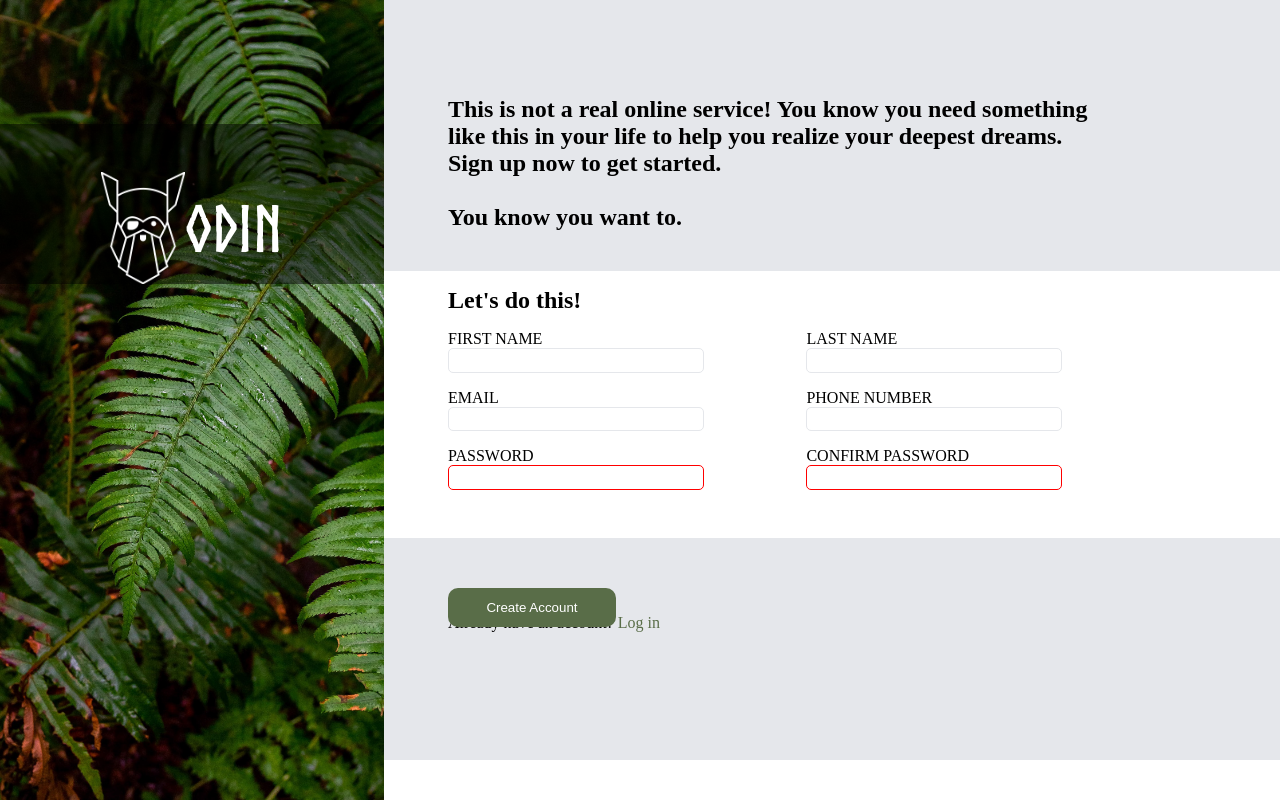
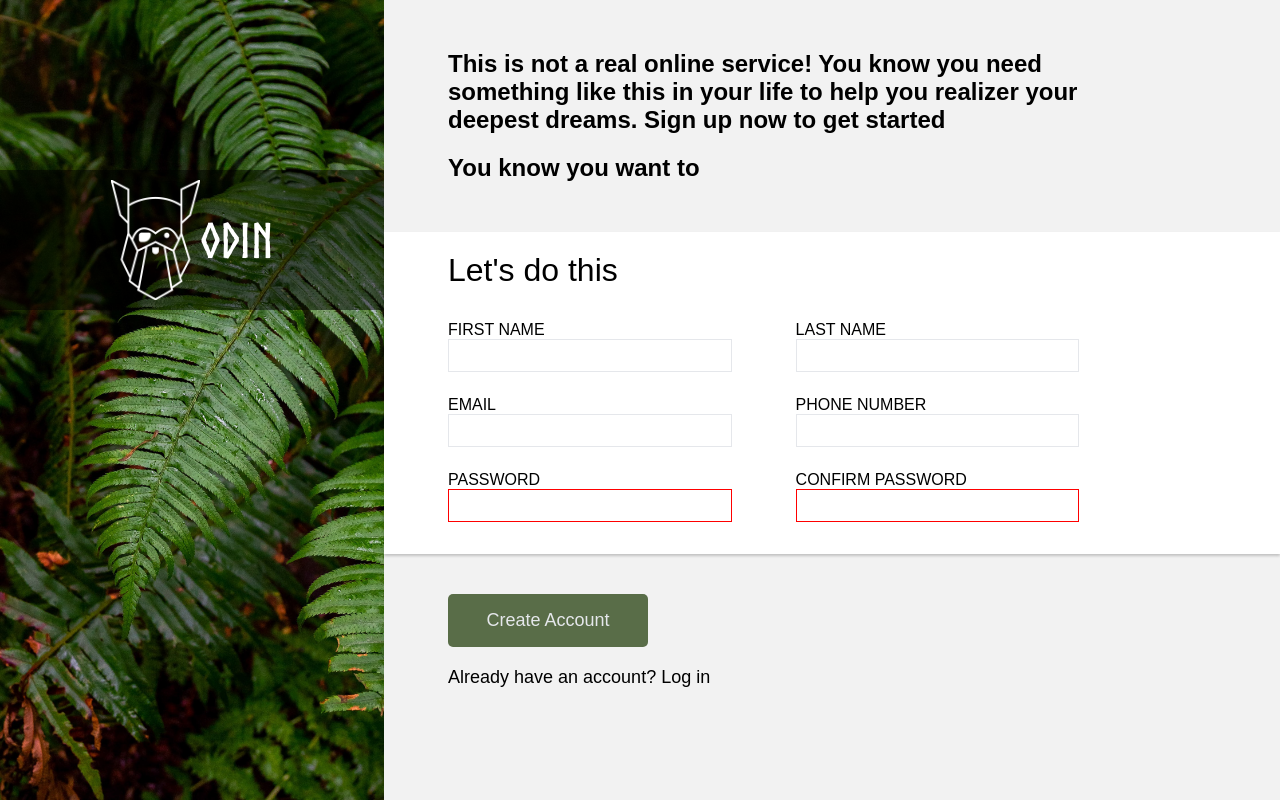
Before and after one commit to TadiwaKamhuka/sign-up-form, a plain HTML site: page index.html in a window 1280 px wide. Drawn offline with Linux system fonts and the light colour scheme.

Commit message:
Add layout

```diff
--- a/index.html
+++ b/index.html
@@ -1,4 +1,4 @@
-<!DOCTYPE html>
+<!-- <!DOCTYPE html>
 <html lang="en">
 <head>
     <meta charset="UTF-8">
@@ -61,4 +61,61 @@
     </div>
     <script src="script.js" await></script>
 </body>
+</html> -->
+
+<!DOCTYPE html>
+<html lang="en">
+<head>
+    <meta charset="UTF-8">
+    <meta name="viewport" content="width=device-width, initial-scale=1.0">
+    <title>Sign Up</title>
+    <link rel="stylesheet" href="style.css">
+</head>
+<body>
+    <section class="left">
+        <div class="logo">
+            <img src="assets/odin-lined.png" alt="odin logo">
+            <h1>ODIN</h1>
+        </div>
+    </section>
+    <section class="right">
+        <article class="top">
+            <p>This is not a real online service! You know you need something like this in your life to help you realizer your deepest dreams. Sign up now to get started</p>
+            <p>You know you want to</p>
+        </article>
+        <article class="form">
+            <p>Let's do this</p>
+            <form action="POST">
+                <div>
+                    <label for="fname">FIRST NAME</label>
+                    <input type="text" name="fname" id="fname">
+                </div>
+                <div>
+                    <label for="lname">LAST NAME</label>
+                    <input type="text" name="lname" id="lname">
+                </div>
+                <div>
+                    <label for="email">EMAIL</label>
+                    <input type="email" name="email" id="email">
+                </div>
+                <div>
+                    <label for="phone">PHONE NUMBER</label>
+                    <input type="tel" name="phone" id="phone">
+                </div>
+                <div>
+                    <label for="password">PASSWORD</label>
+                    <input type="password" class="password" required>
+                </div>
+                <div>
+                    <label for="password2">CONFIRM PASSWORD</label>
+                    <input type="password" class="password" required>
+                </div>
+            </form>
+        </article>
+        <article class="bottom">
+            <button>Create Account</button>
+            <p>Already have an account? Log in</p>
+        </article>
+    </section>
+</body>
 </html>
--- a/style.css
+++ b/style.css
@@ -5,54 +5,125 @@
 
 * {
     margin: 0;
+    font-family: Arial, Helvetica, sans-serif;
 }
 
-.container {
+body {
     display: flex;
-    height: 100vh;
+    max-height: 100vh;
 }
 
-.left-block {
+.left {
     background-image: url(assets/left.jpg);
+    height: 100vh;
     background-size: cover;
     width: 30vw;
-    position: relative;
+    display: flex;
+    justify-content: center;
+    align-items: center;
 }
 
 .logo {
+    background-color: rgba(0, 0, 0, 0.5);
     position: relative;
+    top: -20vh;
     width: 100%;
-    height: 20%;
-    top: 18.5vh;
+    color: white;
     display: flex;
+    align-items: center;
     justify-content: center;
-    align-items: center;
-    color: white;
-    font-size: xx-large;
-    font-size: xx-large;
-}
-
-.logo-block {
-    position: absolute;
-    background-color: #000;
-    width: 100%;
-    height: 20%;
-    top: 15.5vh;
-    opacity: 0.5;
+    padding: 1.25vh 0;
 }
 
 img {
-    height: 70%;
+    max-height: 15vh;
 }
 
 h1 {
-    font-family: 'Norse';
+    font-family: 'Norse', 'Courier New', Courier, monospace;
+    font-size: 48px;
 }
 
-.right-block {
+
+.right {
+    height: 100vh;
     width: 70vw;
+    background-color: rgba(0, 0, 0, 0.05);
 }
 
+.top {
+    padding: 5vh 10vw 5vh 5vw;
+    font-size: x-large;
+    font-weight: bold;
+}
+
+.top p {
+    padding: 1.25vh 0;
+}
+
+.form {
+    padding: 2.5vh 10vw 2.5vh 5vw;
+    background-color: white;
+    box-shadow: 0 2px 2.5px 0 rgba(0, 0, 0, 0.2);
+}
+.form p {
+    font-size: xx-large;
+    padding-bottom: 2.5vh;
+}
+
+form {
+    display: flex;
+    flex-wrap: wrap;
+    /* justify-content: space-between; */
+}
+
+.form div {
+    display: flex;
+    flex-direction: column;
+    padding: 1.5vh 0;
+    margin: 0 5vw 0 0;
+}
+
+label {
+    width: 20vw;
+}
+
+input:focus {
+    outline: none;
+    border: 1px solid blue;
+    box-shadow: blue 0px 2px 5px 0px;
+}
+
+input {
+    width: 20vw;
+    padding: 1vh 1vw;
+    border: 1px solid #E5E7EB;
+}
+
+.password:invalid {
+    border: 1px solid red;
+}
+
+.bottom {
+    padding: 5vh 10vw 5vh 5vw;
+}
+
+button {
+    padding: 2vh 3vw;
+    border-radius: 5px;
+    background-color: #596D48;
+    border: none;
+    font-size: large;
+    color: #E5E7EB;
+}
+
+.bottom p {
+    padding-top: 2.5vh;
+    font-size: large;
+}
+/*
+
+/*
 .header {
     padding: 12vh 15vw 5vh 5vw;
     font-weight: bolder;
@@ -127,9 +198,8 @@ a {
     font-size: medium;
     font-weight: normal;
     color: red;
-    /* font */
 }
 
 .hidden {
     display: none;
-}
+} */
```
